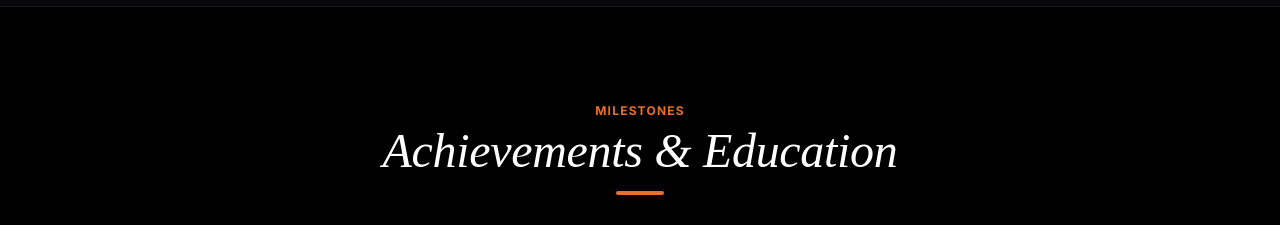
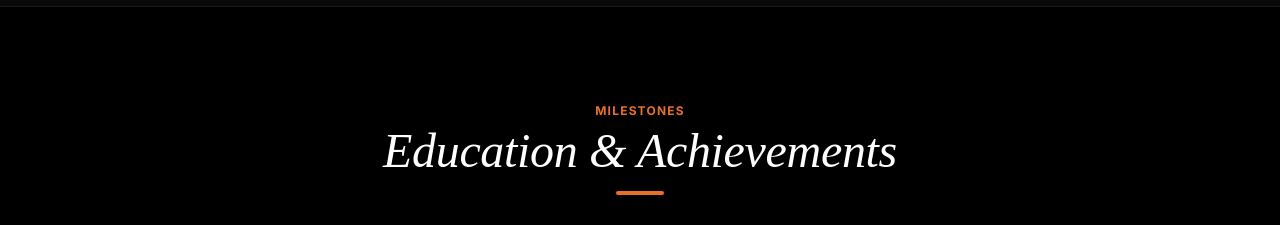
Before and after one commit to anup-rs/Resume, a React (Vite) app: page / in a window 1280 px wide. Shown: the part 2160-2385 px from the top of the page. Built offline with nearby package versions, Linux system fonts and the light colour scheme; a web font is replaced by a local one.

Commit message:
feat: initialize App component with interactive cursor effects and navigation layout

```diff
--- a/src/App.tsx
+++ b/src/App.tsx
@@ -618,7 +618,7 @@ export default function App() {
         <div className="max-w-4xl mx-auto">
           <div className="flex flex-col mb-12 sm:mb-16 md:items-center md:text-center animate-fade-in">
             <span className="text-xs uppercase tracking-widest text-[#e8702a] font-bold mb-2">Milestones</span>
-            <h2 className="text-3xl sm:text-5xl font-playfair italic font-medium text-white mb-4">Achievements & Education</h2>
+            <h2 className="text-3xl sm:text-5xl font-playfair italic font-medium text-white mb-4">Education & Achievements</h2>
             <div className="w-12 h-1 bg-[#e8702a] rounded md:mx-auto" />
           </div>
 
```
